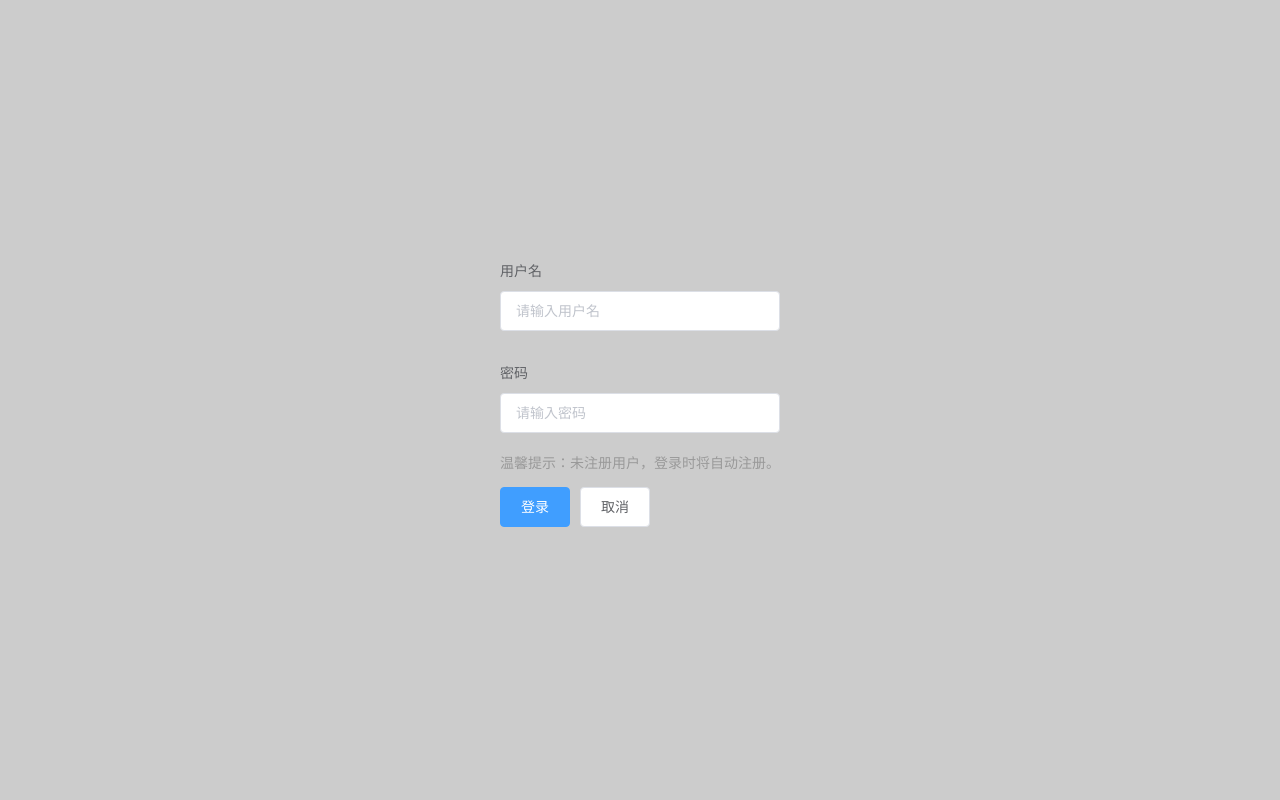
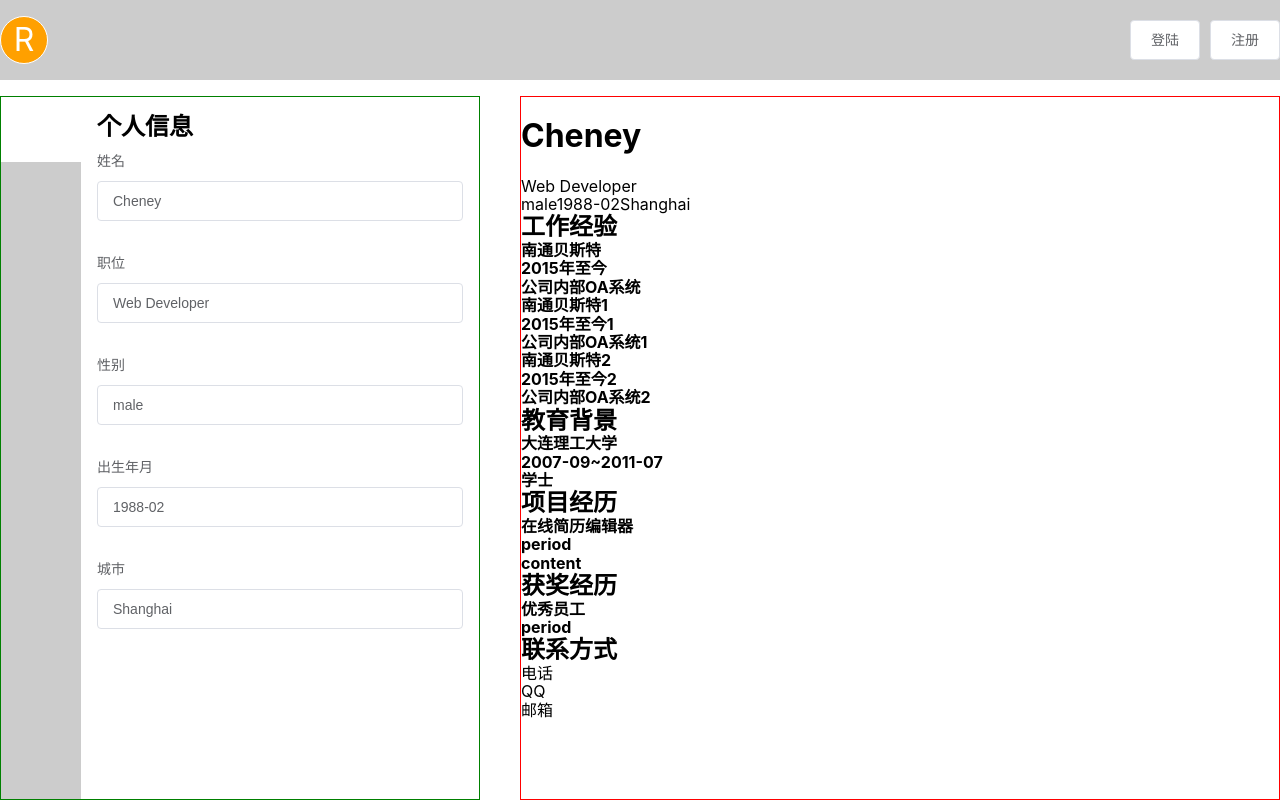
Before and after one commit to CheneyZhangCH/vue-resumer-1, a Vue app: page / in a window 1280 px wide. Built offline with nearby package versions, Linux system fonts and the light colour scheme.

Commit message:
登录窗口组件化

```diff
--- a/src/App.vue
+++ b/src/App.vue
@@ -40,9 +40,7 @@
     },
     store,
     computed: {
-      resume() {
-        return this.$store.state.resume
-      }
+
 
       // count(){
       // $store.state 获取状态对象
--- a/src/components/Editor.vue
+++ b/src/components/Editor.vue
@@ -1,5 +1,5 @@
 <template>
-  <div id="editor" v-show="resume.login === false">
+  <div id="editor" v-show="login === false">
     <nav>
       <ol>
         <li v-for="i in items" v-bind:class="{active: currentTab === i}" v-on:click="currentTab = i">
@@ -67,6 +67,9 @@
       },
       resume() {
         return this.$store.state.resume
+      },
+      login() {
+        return this.$store.state.login
       }
     }
   }
@@ -81,7 +84,7 @@
     display: flex;
     overflow: hidden;
     nav {
-      background: black;
+      background: hsla(0, 0%, 0%, 0.2);
       width: 80px;
       height: 100%;
       text-align: center;
--- /dev/null
+++ b/src/components/Login.vue
@@ -0,0 +1,83 @@
+<template>
+  <div class="login-wrapper">
+    <el-form>
+      <el-form-item label="用户名">
+        <el-input type="text" placeholder="请输入用户名" v-model="form.username"></el-input>
+      </el-form-item>
+      <el-form-item label="密码">
+        <el-input type="password" placeholder="请输入密码" v-model="form.password"></el-input>
+      </el-form-item>
+      <p class="advice"> 温馨提示：未注册用户，登录时将自动注册。</p>
+      <el-form-item>
+        <el-button type="primary" @click="onSubmit()">登录</el-button>
+        <el-button v-on:click="canselLogin()">取消</el-button>
+      </el-form-item>
+    </el-form>
+  </div>
+</template>
+
+<script type="text/ecmascript-6">
+
+  import AV from 'leancloud-storage'
+
+  export default {
+    data() {
+      return {
+        form: {
+          username: '',
+          password: ''
+        }
+      }
+    },
+    computed: {
+      resume() {
+        return this.$store.state.resume
+      },
+      login() {
+        return this.$store.state.login
+      }
+    },
+    methods: {
+      canselLogin() {
+        this.$store.commit('cancelLogin')
+      },
+      onSubmit() {
+        let APP_ID = '6CqVakWVTbDYC7XaEGp2SHwO-gzGzoHsz';
+        let APP_KEY = 'bJk2dfIGpQisCyq1PB850DOV';
+
+        AV.init({
+          appId: APP_ID,
+          appKey: APP_KEY
+        });
+
+
+
+      }
+    }
+  }
+</script>
+
+<style scoped lang="scss">
+
+  .login-wrapper {
+    font-size: 14px;
+    color: rgb(153, 153, 153);
+    background: hsla(0, 0%, 0%, 0.2);
+    position: fixed;
+    width: 100%;
+    height: 100%;
+    left: 0;
+    top: 0;
+    display: flex;
+    justify-content: center;
+    align-items: center;
+    z-index: 100;
+    .advice {
+      margin-bottom: 16px;
+      color: rgb(153, 153, 153);
+      font-size: 14px;
+    }
+  }
+
+
+</style>
--- a/src/components/Preview.vue
+++ b/src/components/Preview.vue
@@ -1,5 +1,5 @@
 <template>
-  <div id="preview" v-show="resume.login === false">
+  <div id="preview" v-show="login === false">
     <section id="profile">
       <div v-if="resume.profile">
         <h1>
@@ -79,6 +79,9 @@
     computed: {
       resume() {
         return this.$store.state.resume
+      },
+      login() {
+        return this.$store.state.login
       }
     }
   }
--- a/src/components/Topbar.vue
+++ b/src/components/Topbar.vue
@@ -1,63 +1,42 @@
 <template>
   <div id="topbar">
     <div class="container">
-      <div class="content" v-show="resume.login === false">
+      <div class="content" v-show="login === false">
         <div class="logo">
           R
         </div>
-        <div class="actions" v-show="resume.login === false">
+        <div class="actions" v-show="login === false">
           <el-button plain v-on:click.native="toLogin()">登陆</el-button>
           <el-button plain v-on:click.native="toLogin()">注册</el-button>
         </div>
       </div>
-      <div class="login-wrapper" v-show="resume.login === true">
-        <el-form>
-          <el-form-item label="用户名">
-            <el-input type="text" placeholder="请输入用户名"></el-input>
-          </el-form-item>
-          <el-form-item label="密码">
-            <el-input type="password" placeholder="请输入密码"></el-input>
-          </el-form-item>
-          <p class="advice"> 温馨提示：未注册用户，登录时将自动注册。</p>
-          <el-form-item>
-            <el-button type="primary" @click="onSubmit()">登录</el-button>
-            <el-button v-on:click="canselLogin()">取消</el-button>
-          </el-form-item>
-        </el-form>
-      </div>
     </div>
+    <Login v-show="login === true"></Login>
   </div>
 </template>
 
 <script>
-
+  import Login from './Login.vue'
 
   export default {
-    data() {
-      return {}
+
+    components: {
+      Login: Login
     },
 
     computed: {
       resume() {
         return this.$store.state.resume
+      },
+      login() {
+        return this.$store.state.login
       }
     },
 
-    components: {
-//      login: login,
-    },
     methods: {
       toLogin() {
         this.$store.commit('toLogin')
-
       },
-      canselLogin() {
-        this.$store.commit('cancelLogin')
-
-      },
-      onSubmit() {
-
-      }
     }
 
   }
@@ -78,15 +57,15 @@
         justify-content: space-between;
         align-items: center;
         .logo {
-          height: 40px;
-          width: 40px;
+          height: 48px;
+          width: 48px;
           border: 1px solid;
           border-radius: 50%;
           overflow: hidden;
           display: flex;
           justify-content: center;
           align-items: center;
-          font-size: 24px;
+          font-size: 32px;
           background: #ffa000;
           color: white;
         }
@@ -94,25 +73,6 @@
         }
 
       }
-      .login-wrapper {
-        font-size: 14px;
-        color: rgb(153, 153, 153);
-        background: hsla(0, 0%, 0%, 0.2);
-        position: fixed;
-        width: 100%;
-        height: 100%;
-        left: 0;
-        top: 0;
-        display: flex;
-        justify-content: center;
-        align-items: center;
-        z-index: 100;
-        .advice {
-          margin-bottom: 16px;
-          color: rgb(153, 153, 153);
-          font-size: 14px;
-        }
-      }
     }
   }
 
--- a/src/store/index.js
+++ b/src/store/index.js
@@ -6,6 +6,7 @@ Vue.use(Vuex)
 export default new Vuex.Store({
   state: {
     currentTab: 0,
+    login: false,
     resume: {
       profile: {
         name: "Cheney",
@@ -32,8 +33,7 @@ export default new Vuex.Store({
         phone: '',
         qq: '',
         email: ''
-      },
-      login: true
+      }
     }
   },
   mutations: {
@@ -107,10 +107,10 @@ export default new Vuex.Store({
       state.resume.contacts[newkey] = value
     },
     toLogin(state) {
-      state.resume.login = true
+      state.login = true
     },
     cancelLogin(state) {
-      state.resume.login = false
+      state.login = false
     }
   }
 })
```
